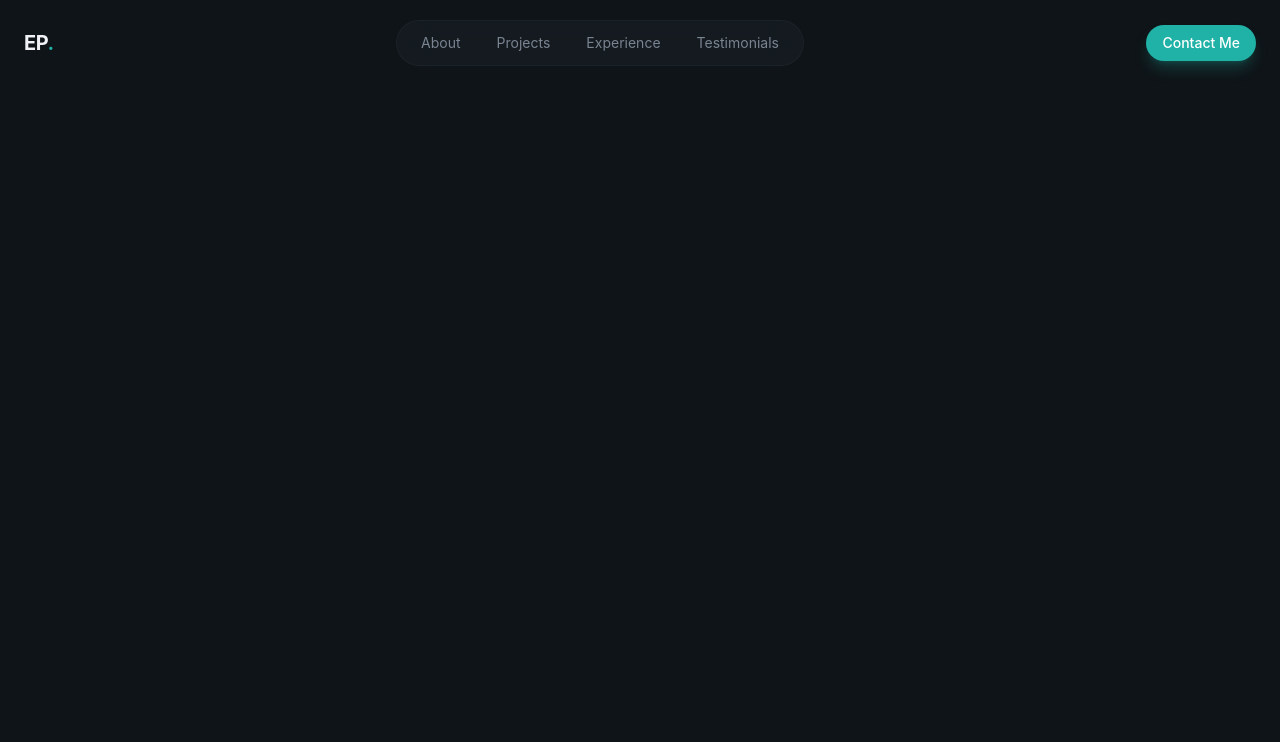
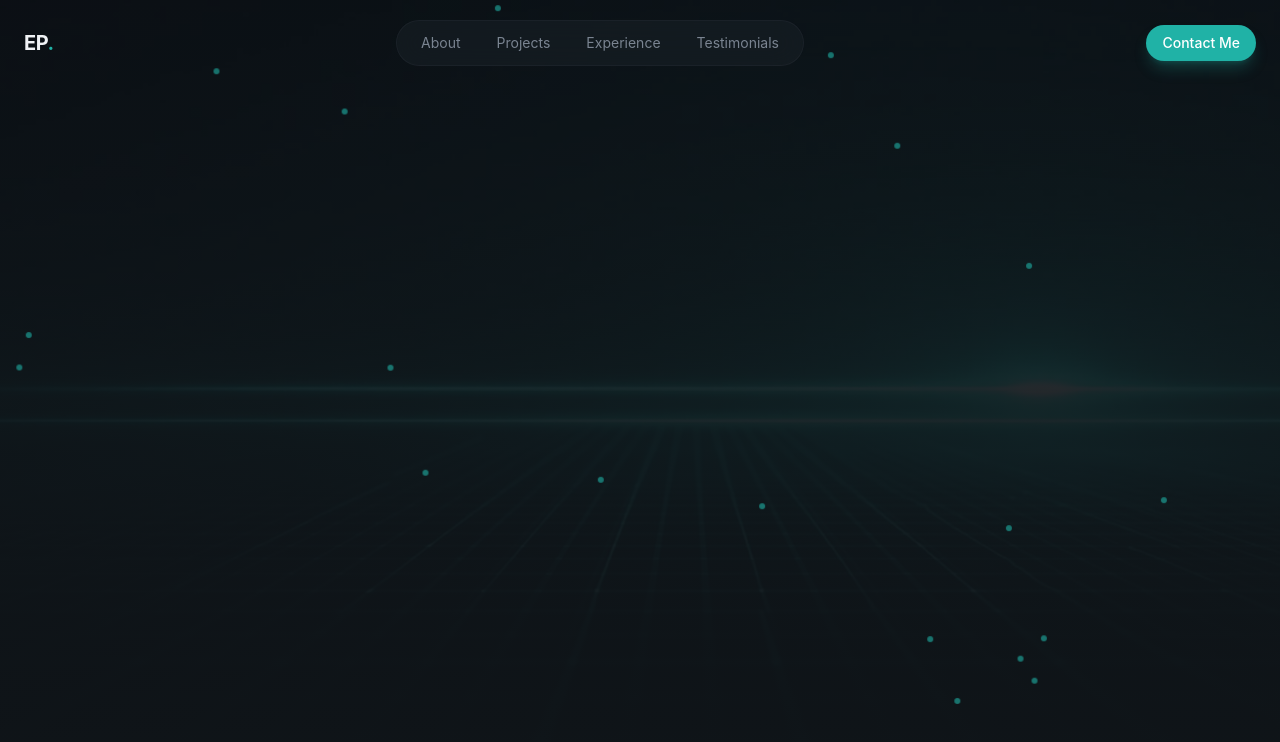
Before and after one commit to eissamonet/SWD-Portfolio, a React (Vite) app: page / in a window 1280 px wide. Shown: the top 742 px of the page. Built offline with nearby package versions, Linux system fonts and the light colour scheme.

Commit message:
animation added

```diff
--- a/src/index.css
+++ b/src/index.css
@@ -65,6 +65,22 @@
         filter: blur(0);
       }
     }
+
+    @keyframes slow-drift {
+      0%, 100% {
+        transform: translate(0, 0);
+      }
+      25% {
+        transform: translate(20px, -30px);
+      }
+      50% {
+        transform: translate(-15px, -20px);
+      }
+      75% {
+        transform: translate(30px, 10px);
+      }
+    }
+
     .animate-fade-in {
       animation: fade-in 0.8s ease-out both;
     }
--- a/src/layout/Navbar.jsx
+++ b/src/layout/Navbar.jsx
@@ -12,7 +12,7 @@ const navLinks = [
 export const Navbar = () => {
   const [isMenuOpen, setIsMenuOpen] = useState(false);
   return (
-    <header className="fixed top-0 left-0 right-0 bg-transparent py-5">
+    <header className="fixed top-0 left-0 right-0 bg-transparent py-5 z-50">
       <nav className="container mx-auto px-6 flex items-center justify-between">
         <a
           href="#"
--- a/src/sections/Hero.jsx
+++ b/src/sections/Hero.jsx
@@ -1,7 +1,29 @@
 export const Hero = () => {
   return (
-    <section className="relative min-h-screen felx items-center overflow-hidden">
+    <section className="relative min-h-screen flex items-center overflow-hidden">
+      {/* Background */}
+      <div className="absolute inset-0">
+        <img
+          src="/hero-bg.jpg"
+          alt="Hero image"
+          className="w-full h-full object-cover opacity-40"
+        />
+        <div className="absolute inset-0 bg-gradient-to-b from-background/20 via-background/80 to-background" />
+      </div>
 
+      {/* green floating dots */}
+      <div className="absolute inset-0 overflow-hidden pointer-events-none">
+        {[...Array(20)].map((_, i) => (
+           <div className="absolute w-1.5 h-1.5 rounded-full opacity-60"
+           style={{
+            backgroundColor: "#20B2A6",
+            left: `${Math.random() * 100}%`,
+            top: `${Math.random() * 100}%`,
+            animation: `slow-drift ${15 + Math.random() * 30}s ease-in-out infinite`,
+
+           }} />
+        ))}
+      </div>
     </section>
-    );
+  );
 };
```
